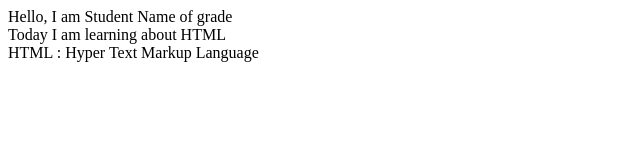
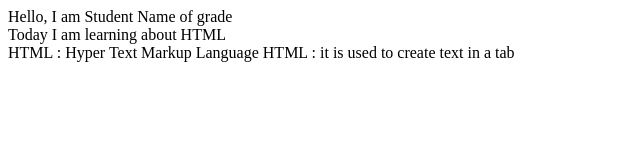
Before and after one commit to devesh011-sv9/web_dev_codingal, a plain HTML site: page index.html in a window 1280 px wide. Shown: the whole page, without its empty margins (0-640 px from the left). Drawn offline with Linux system fonts and the light colour scheme.

Commit message:
initial commit

```diff
--- a/index.html
+++ b/index.html
@@ -14,6 +14,10 @@
 
     <!-- Explanation of HTML -->
     HTML : Hyper Text Markup Language
+
+    <!-- importance of html -->
+     HTML : it is used to create text in a tab
+
 </body> <!-- Main content ends -->
 
 </html> <!-- HTML document ends -->
```
